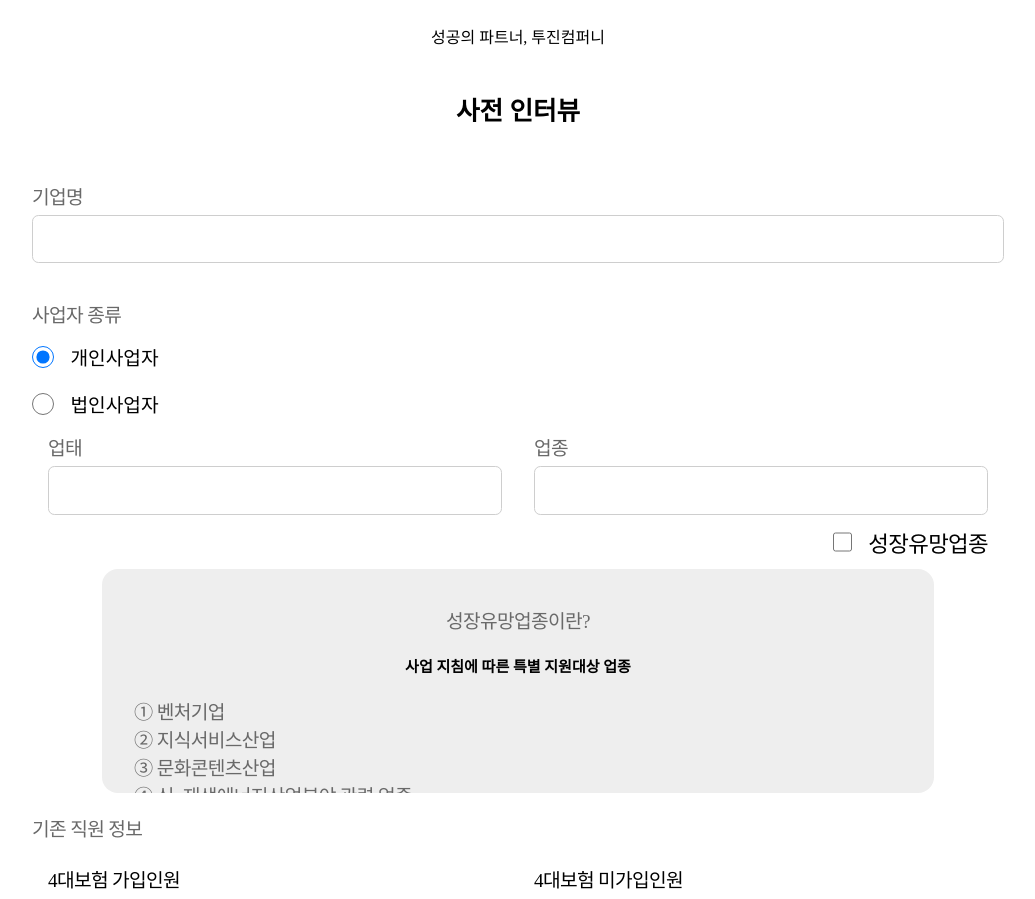
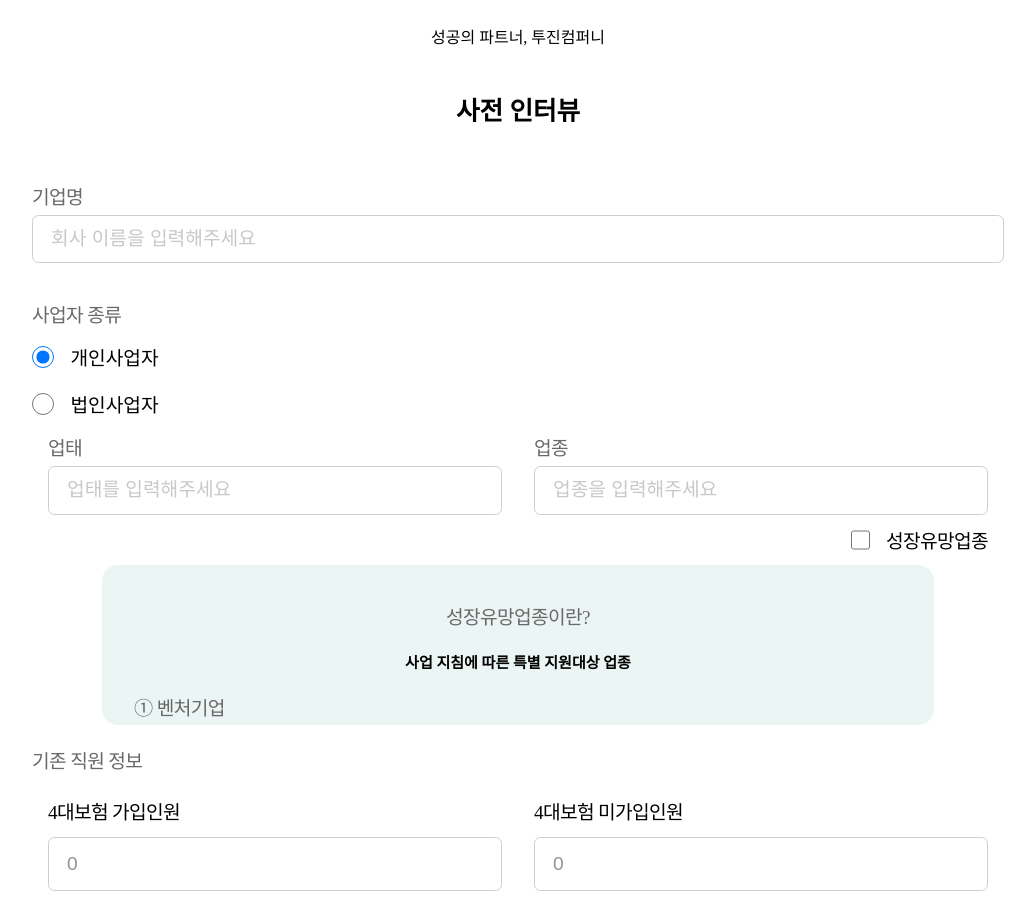
Before and after one commit to tojin0215/toojin_estimate, a React (Create React App) app: page / in a window 1280 px wide. Shown: the top 899 px of the page, without its empty margins (122-1157 px from the left). Built offline with nearby package versions, Linux system fonts and the light colour scheme.

Commit message:
버튼 css

```diff
--- a/src/pages/home/Home.css
+++ b/src/pages/home/Home.css
@@ -1,7 +1,42 @@
-
 input[type=number]::-webkit-inner-spin-button {
     height: 2.5rem;
-    padding:0.4rem 0.4rem;
+    padding:0.4rem 0.6rem;
+}
+input::-ms-input-placeholder {
+    color: #C8C8C8;
+    font-size:1rem;
+    text-indent:1rem;
+}
+/* Internet Explorer 10 이상에 적용*/
+input::-webkit-input-placeholder {
+    color: #C8C8C8;
+    font-size:1rem;
+    text-indent:1rem;
+}
+/* Webkit, Blink, Edge에 적용*/
+input::-moz-placeholder {
+    color: #C8C8C8;
+    font-size:1rem;
+    text-indent:1rem;
+}
+/* Mozilla Firefox에 적용 */
+input[type=number]:focus {
+    outline:none;
+    border:1px solid #67C7ba;
+    background-color:#ebf5f4;
+    -webkit-transition: 1s;
+    transition: 1s;
+}
+input[type=text]:focus {
+    outline:none;
+    border:1px solid #67C7ba;
+    background-color:#ebf5f4;
+    -webkit-transition: 1s;
+    transition: 1s;
+}
+button[type='button']:hover {
+    opacity:.7;
+    transition: 0.5s;
 }
 
 p {
@@ -72,7 +107,8 @@ p {
     height:50px;
     margin:.4rem 0;
     border:1px solid #cecece;
-    text-indent:2rem;
+    border-radius:0.4rem;
+    text-indent:1rem;
     color: #949494;
     font-size: 1.2rem;
 }
@@ -83,7 +119,7 @@ p {
     padding:.6rem 0;
 }
 .AddSalesForm .labelCheck .subject {
-    font-size:1.4rem;
+    font-size:1.2rem;
     color:#000;
 }
 
@@ -112,10 +148,10 @@ p {
     text-align:center;
     border:0px solid #696969;
     border-radius:1rem;
-    background-color:#eee;
+    background-color:#ebf5f4;
     padding:1rem;
     margin-bottom:2rem;
-    height:10rem;
+    height:6rem;
     overflow:auto;
     white-space:normal;
  }
@@ -250,6 +286,23 @@ p {
 }
 
 @media screen and (min-width:426px) {
+    input::-ms-input-placeholder {
+        color: #C8C8C8;
+        font-size:1.2rem;
+        text-indent:1rem;
+    }
+    /* Internet Explorer 10 이상에 적용*/
+    input::-webkit-input-placeholder {
+        color: #C8C8C8;
+        font-size:1.2rem;
+        text-indent:1rem;
+    }
+    /* Webkit, Blink, Edge에 적용*/
+    input::-moz-placeholder {
+        color: #C8C8C8;
+        font-size:1.2rem;
+        text-indent:1rem;
+    }
     .business .explain {
         padding:2rem;
         max-width:768px;
--- a/src/pages/home/Home.js
+++ b/src/pages/home/Home.js
@@ -134,7 +134,7 @@ class Home extends Component {
                 <div className='name'>
                     <label>
                         <p className='subject'>기업명</p>
-                        <input className='textInput' type="text" id='companyName' value={this.state.companyName} onChange={this.handleChange}/>
+                        <input className='textInput' type="text" id='companyName' placeholder='회사 이름을 입력해주세요' value={this.state.companyName} onChange={this.handleChange}/>
                     </label>
                 </div>
                 <div className='business'>
@@ -153,11 +153,11 @@ class Home extends Component {
                     <div className='businessType'>
                         <label>
                             <p>업태</p>
-                            <input className='textInput' type="text" id='status' value={this.state.status} onChange={this.handleChange}/>
+                            <input className='textInput' type="text" placeholder='업태를 입력해주세요' id='status' value={this.state.status} onChange={this.handleChange}/>
                         </label>
                         <label>
                             <p>업종</p>
-                            <input className='textInput' type="text" id='type' checked={this.state.type} onChange={this.handleChange}/>
+                            <input className='textInput' type="text" placeholder='업종을 입력해주세요' id='type' checked={this.state.type} onChange={this.handleChange}/>
                         </label>
                     </div>
                     <label className='labelCheck'>
@@ -191,7 +191,7 @@ class Home extends Component {
                     <div>
                         <label>
                             <p>4대보험 가입인원</p>
-                            <input className='numberInput' type="number" id='subscribers' min='0' value={this.state.subscribers} onChange={this.handleChange}/>
+                            <input className='numberInput' type="number" placeholder='4대보험에 가입중인 직원 수' id='subscribers' min='0' value={this.state.subscribers} onChange={this.handleChange}/>
                         </label>
                         <label className='labelCheck'>
                             <p>최저임금준수</p>
@@ -201,7 +201,7 @@ class Home extends Component {
                     <div>
                         <label>
                             <p>4대보험 미가입인원</p>
-                            <input className='numberInput' type="number" id='unsubscribers' min='0' value={this.state.unsubscribers} onChange={this.handleChange}/>
+                            <input className='numberInput' type="number" placeholder='4대보험에 가입중이지 않은 직원 수' id='unsubscribers' min='0' value={this.state.unsubscribers} onChange={this.handleChange}/>
                         </label>
                         <label className='labelCheck'>
                             <p>최저임금준수</p>
@@ -213,11 +213,11 @@ class Home extends Component {
                     <p>추가 고용 계획을 입력해주세요</p>
                     <label>
                         <p>채용 예정 인원</p>
-                        <input className='numberInput' type="number" id='additionalEmployment1' min='0' value={this.state.additionalEmployment1} onChange={this.handleChange}/>
+                        <input className='numberInput' type="number" placeholder='추후 채용 계획에 있는 인원 수' id='additionalEmployment1' min='0' value={this.state.additionalEmployment1} onChange={this.handleChange}/>
                     </label>
                     <label>
                         <p>신규채용자 월 급여</p>
-                        <input className='numberInput' type="number" id='additionalEmployment2' min='0' value={this.state.additionalEmployment2} onChange={this.handleChange}/>
+                        <input className='numberInput' type="number" placeholder='채용 예정 직원의 1인당 월 급여' id='additionalEmployment2' min='0' value={this.state.additionalEmployment2} onChange={this.handleChange}/>
                     </label>
                 </label>
                 <label className='agreement'>위 기업정보를 투진컴퍼니에서 활용하는데에 동의합니다&#46;</label>
```
